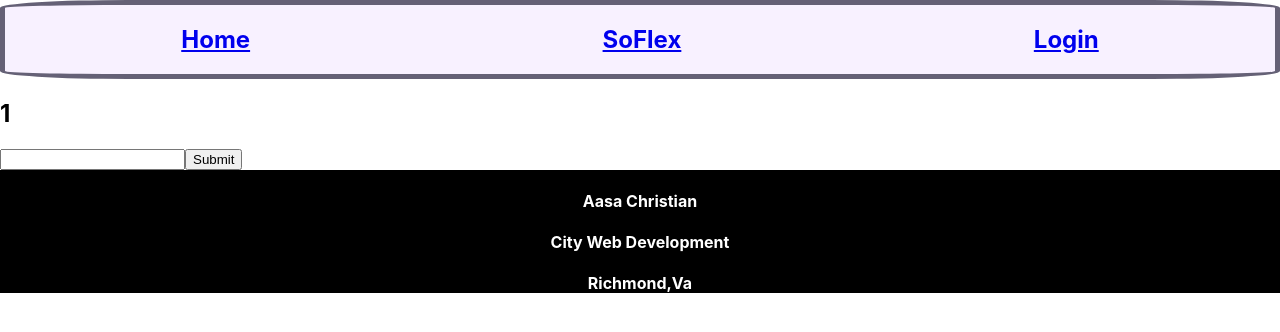
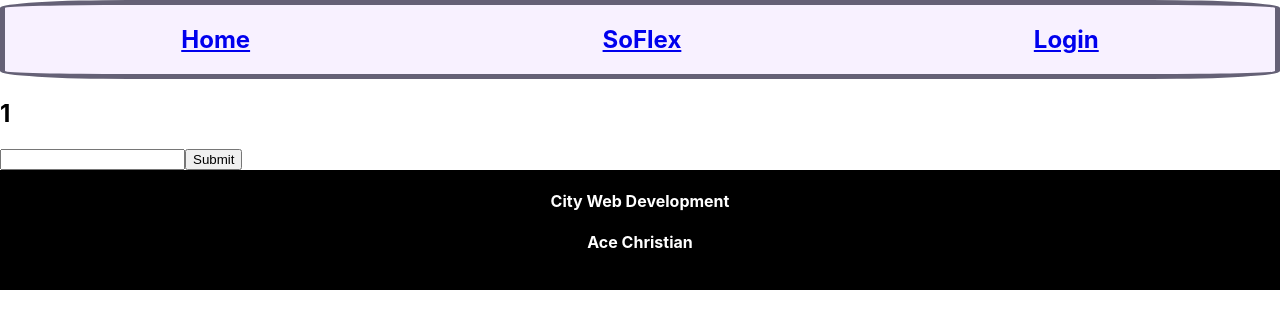
Before and after one commit to AasaChristian/soflex-web, a React (Create React App) app: page /board/update/1/1 in a window 1280 px wide. Shown: the top 332 px of the page. Built offline with nearby package versions, Linux system fonts and the light colour scheme.

Commit message:
updated footer styling

```diff
--- a/src/components/Foot.js
+++ b/src/components/Foot.js
@@ -6,6 +6,8 @@ import styled from 'styled-components'
 function Foot() {
 const FootCont = styled.section`
 background-color: black;
+height: 120px;
+max-height: 120px;
 
 
 `;
@@ -20,11 +22,10 @@ justify-content: center;
 
   return (
 <FootCont>
-  <section style={{display: "flex", justifyContent:"center"}}>
-  <div style={{display: "flex", flexDirection: "column"}}>
-        <FootText>Aasa Christian</FootText>
+  <section style={{display: "flex", justifyContent:"center", height: '120px'}}>
+  <div style={{display: "flex", flexDirection: "column", height: '120px'}}>
         <FootText>City Web Development</FootText>
-        <FootText>Richmond,Va</FootText>
+        <FootText>Ace Christian</FootText>
     </div>
   </section>
 
```
